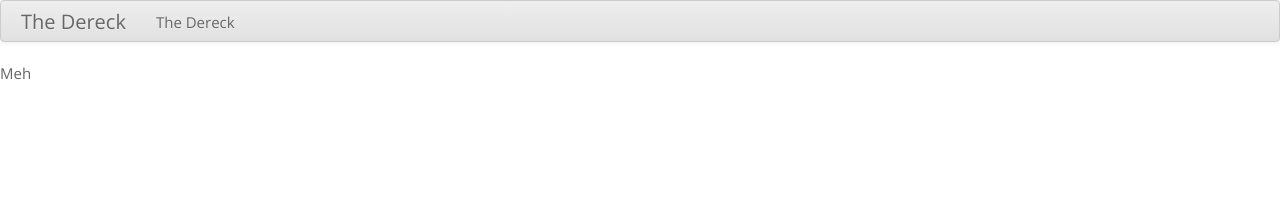
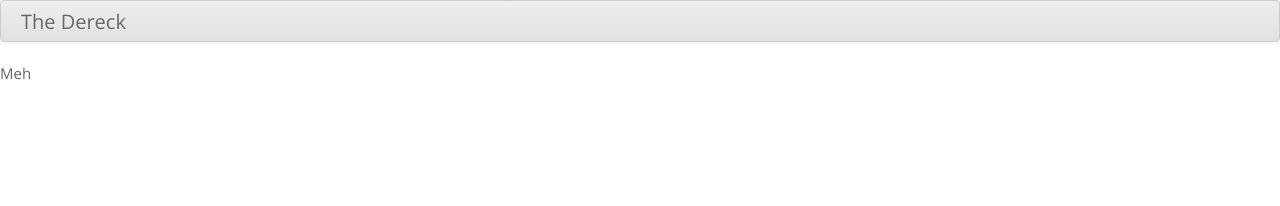
Before and after one commit to thedereck/thedereck.github.com, a Jekyll site: the page built from index.html, in a window 1280 px wide. Shown: the top 206 px of the page. Built offline with Jekyll 4.4.1, drawn with Linux system fonts in a browser that asks for light colours.

Commit message:
Adding exclusion option to pages.

```diff
--- a/_includes/body/navbar.html
+++ b/_includes/body/navbar.html
@@ -11,7 +11,9 @@
 					<div class="nav-collapse collapse">
 						<ul class="nav">
 	{% for p in site.pages %}
+		{% unless p.exclude %}
 							<li><a href="{{ p.url }}">{{ p.title }}</a></li>
+		{% endunless %}
 	{% endfor %}
 						</ul>
 					</div>
--- a/index.html
+++ b/index.html
@@ -1,6 +1,7 @@
 ---
 layout: page
 title: The Dereck
+exclude: true
 ---
 
 Meh
```
